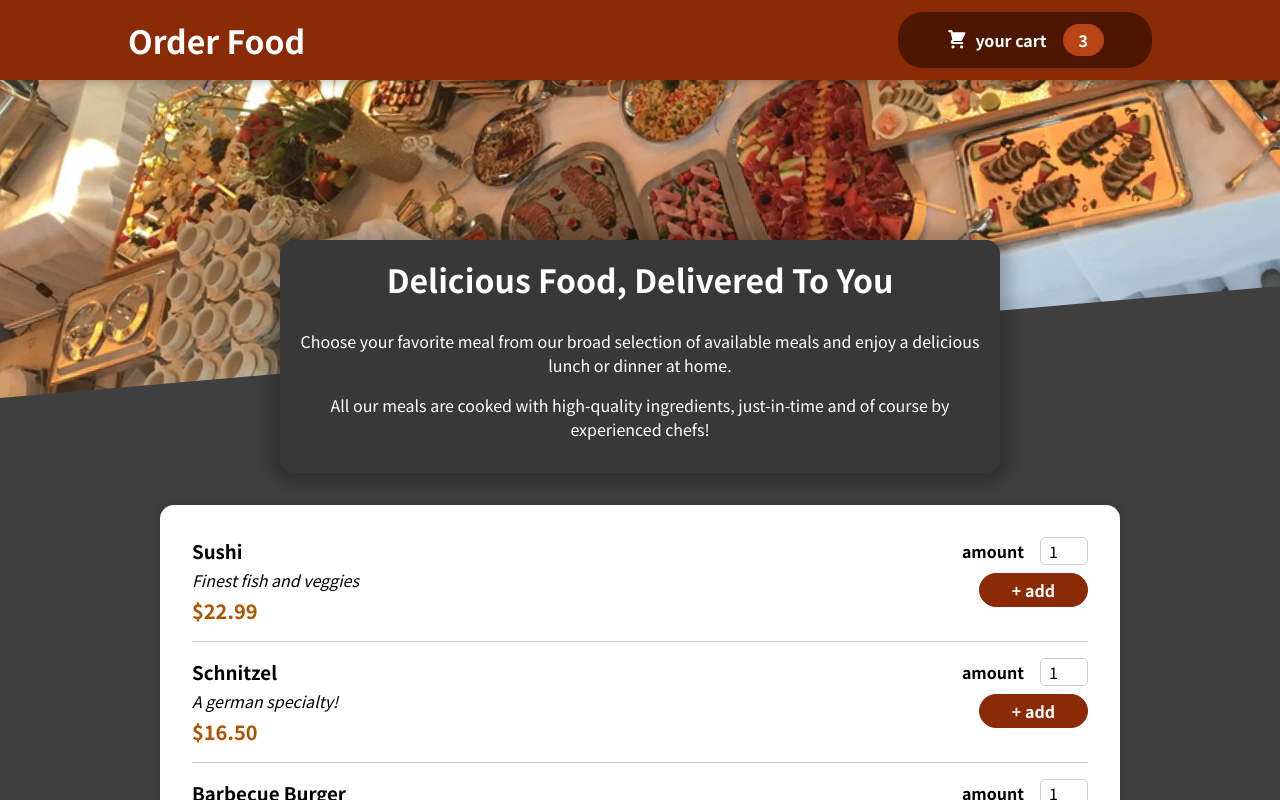
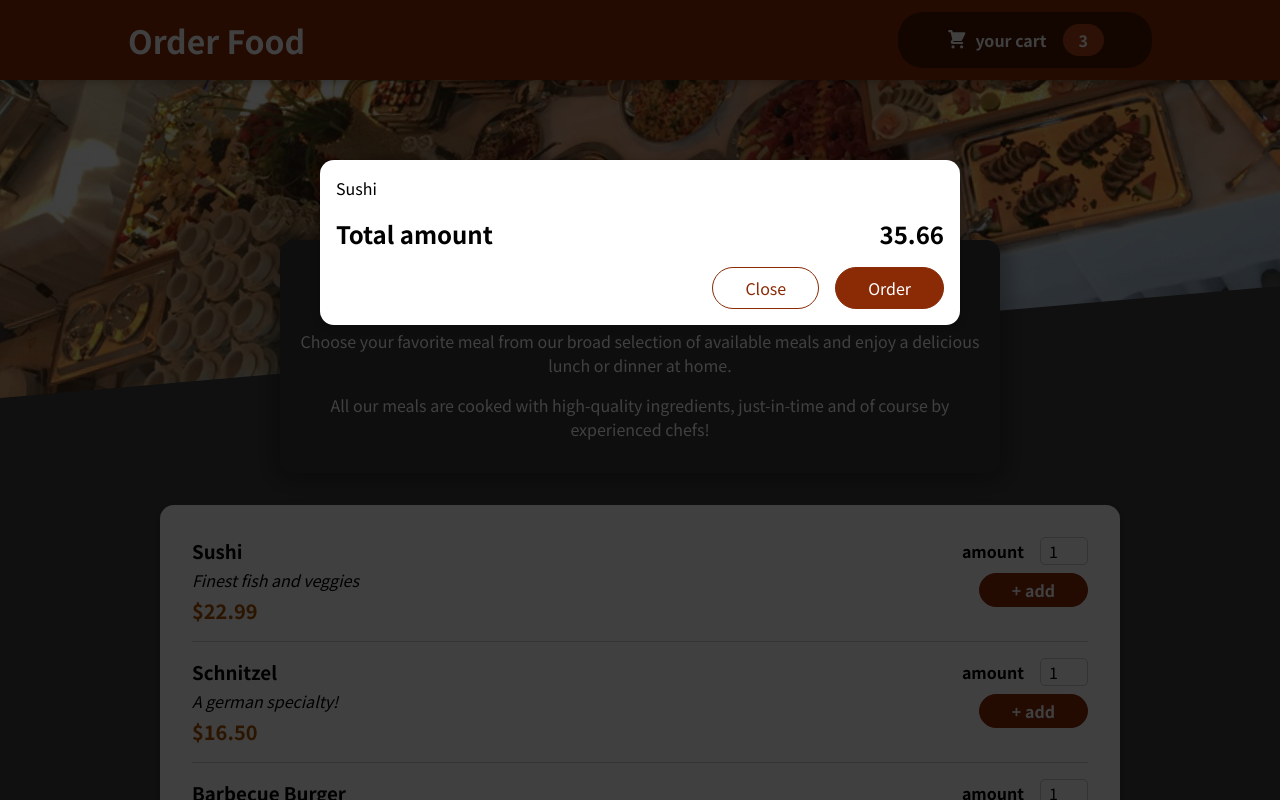
Before and after one commit to Fateme-mokhtari/food-order-app, a React (Create React App) app: page / in a window 1280 px wide. Shown: the top 800 px of the page. Built offline with nearby package versions, Linux system fonts and the light colour scheme.

Commit message:
add cart to app

```diff
--- a/src/App.js
+++ b/src/App.js
@@ -1,10 +1,12 @@
 import { Fragment } from "react";
+import Cart from "./components/Cart/Cart";
 import Header from "./components/Layout/Header";
 import Meals from "./components/Meals/Meals";
 
 function App() {
   return (
     <Fragment>
+      <Cart/>
       <Header></Header>
       <main>
         <Meals/>
--- a/src/components/Cart/Cart.js
+++ b/src/components/Cart/Cart.js
@@ -8,7 +8,7 @@ const cartItem=<ul className={classes['cart-items']}>
 
   return <Modal>
       {cartItem}
-      <div className={classess.total}>
+      <div className={classes.total}>
           <span>Total amount</span>
           <span>35.66</span>
       </div>
--- a/src/components/UI/Modal.js
+++ b/src/components/UI/Modal.js
@@ -1,17 +1,19 @@
-import reactDom from "react-dom";
+import ReactDOM from "react-dom";
 import { Fragment } from "react/cjs/react.production.min";
 import classes from "./Modal.module.css";
 
 const ModalOverlay = (props) => {
-  <div className={classes.modal}>
-    <div className={classes.content}>{props.children}</div>
-  </div>;
+  return (
+    <div className={classes.modal}>
+      <div className={classes.content}>{props.children}</div>
+    </div>
+  );
 };
-const Backdrop = () => {
+const Backdrop = (props) => {
   return <div className={classes.backdrop} />;
 };
 
-const Modal = () => {
+const Modal = (props) => {
   const prtalOverlay = document.getElementById("overlays");
   return (
     <Fragment>
```
Also changed, not shown: 1 other file (tests, documents, lock files or other folders).
